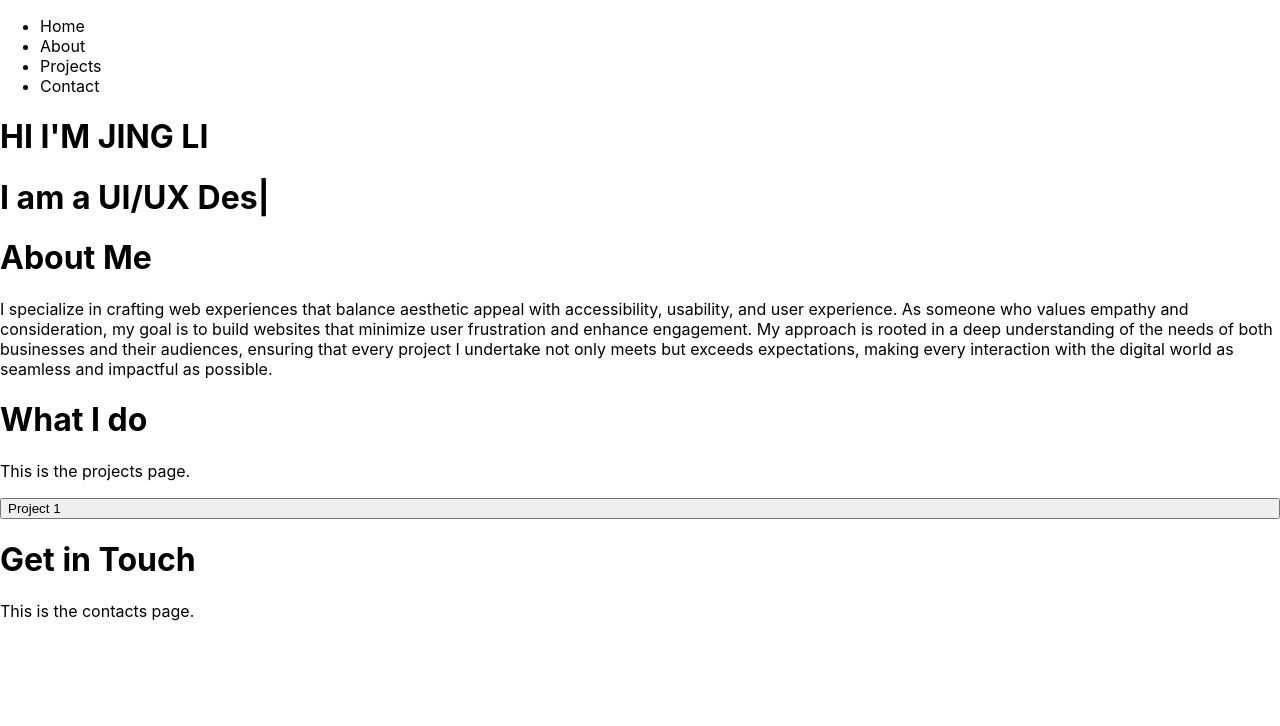
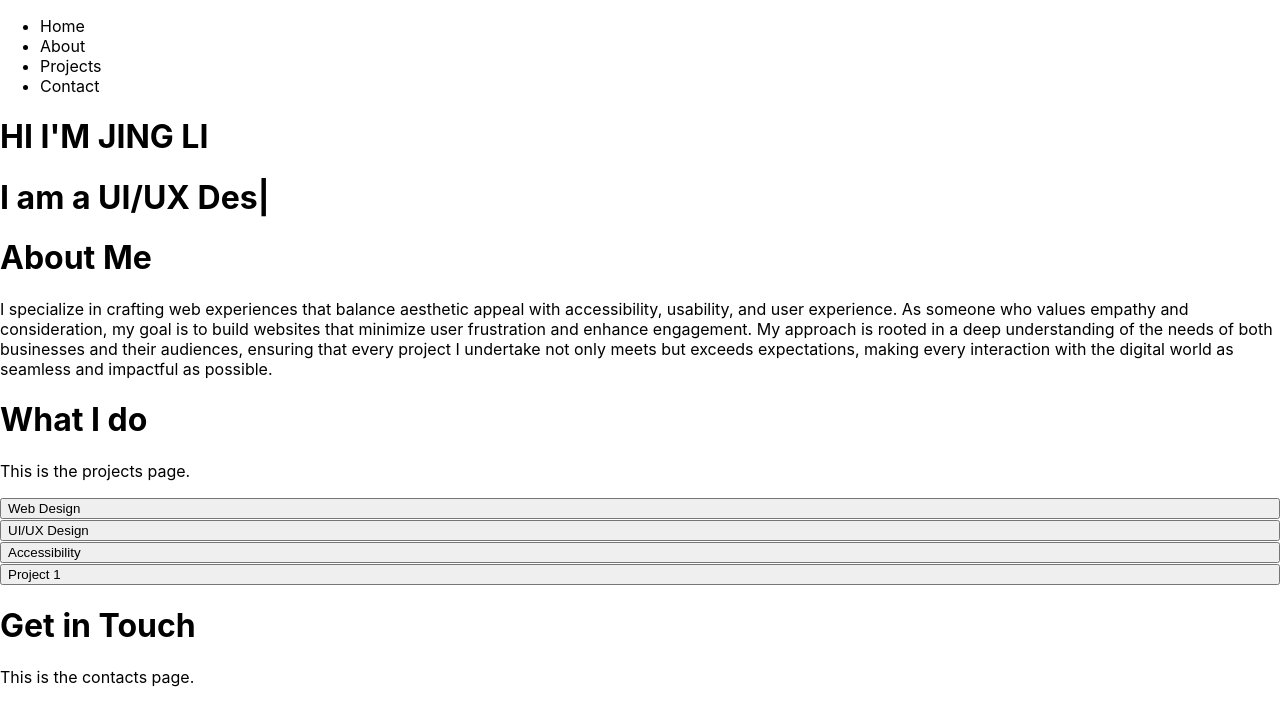
Before and after one commit to IndexDuo/indexduo.github.io-archived, a React (Create React App) app: page / in a window 1280 px wide. Shown: the top 726 px of the page. Built offline with nearby package versions, Linux system fonts and the light colour scheme.

Commit message:
Feb 17, 2024, 12:32 AM

```diff
--- a/src/components/Projects/Projects.jsx
+++ b/src/components/Projects/Projects.jsx
@@ -6,9 +6,19 @@ function Projects() {
     <div>
       <h1>What I do</h1>
       <p>This is the projects page.</p>
+      <Collapsible title="Web Design">
+        <p>Details about project 1</p>
+      </Collapsible>
+      <Collapsible title="UI/UX Design">
+        <p>Details about project 1</p>
+      </Collapsible>
+      <Collapsible title="Accessibility">
+        <p>Details about project 1</p>
+      </Collapsible>
       <Collapsible title="Project 1">
         <p>Details about project 1</p>
       </Collapsible>
+
 
     </div>
   );
```
